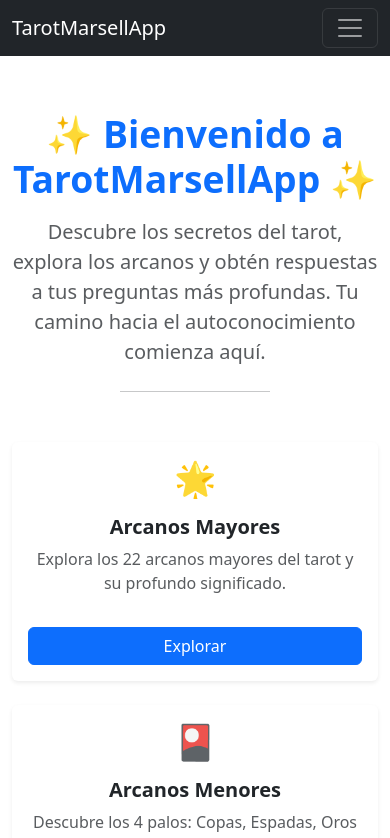
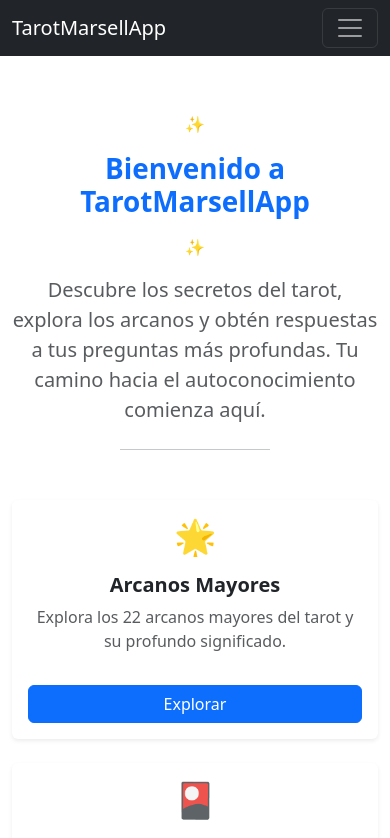
Before and after one commit to Jano6elmar/tarotapp, a React (Vite) app: page / in a window 390 px wide. Shown: the top 838 px of the page. Built offline with nearby package versions, Linux system fonts and the light colour scheme.

Commit message:
Fix: Configurar basename para GitHub Pages

```diff
--- a/src/App.css
+++ b/src/App.css
@@ -66,6 +66,24 @@
 }
 
 /* Estilos para la página de inicio */
+.titulo-bienvenida {
+  font-size: clamp(1.5rem, 5vw, 3.5rem);
+}
+
+.estrella-decorativa {
+  font-size: clamp(2rem, 4vw, 3rem);
+}
+
+/* Responsive para móvil */
+@media (max-width: 768px) {
+  .titulo-bienvenida {
+    font-size: 1.8rem !important;
+  }
+  .estrella-decorativa {
+    font-size: 2rem !important;
+  }
+}
+
 .hover-card {
   transition: all 0.3s ease;
   cursor: pointer;
--- a/src/App.jsx
+++ b/src/App.jsx
@@ -123,8 +123,11 @@ function AppContent() {
 }
 
 export default function App() {
+  // Configurar basename según el entorno
+  const basename = import.meta.env.BASE_URL || '/';
+
   return (
-    <Router>
+    <Router basename={basename}>
       <AppContent />
     </Router>
   );
--- a/src/pages/Home.jsx
+++ b/src/pages/Home.jsx
@@ -5,9 +5,13 @@ export default function Home() {
     <div className="container py-5">
       {/* Sección de Bienvenida */}
       <div className="text-center mb-5">
-        <h1 className="display-3 fw-bold text-primary mb-3">
-          ✨ Bienvenido a TarotMarsellApp ✨
-        </h1>
+        <div className="d-flex justify-content-center align-items-center gap-3 mb-3 flex-wrap">
+          <span className="estrella-decorativa">✨</span>
+          <h1 className="titulo-bienvenida fw-bold text-primary mb-0">
+            Bienvenido a TarotMarsellApp
+          </h1>
+          <span className="estrella-decorativa">✨</span>
+        </div>
         <p className="lead text-muted mx-auto" style={{ maxWidth: "700px" }}>
           Descubre los secretos del tarot, explora los arcanos y obtén respuestas
           a tus preguntas más profundas. Tu camino hacia el autoconocimiento
--- a/vite.config.js
+++ b/vite.config.js
@@ -2,9 +2,9 @@ import { defineConfig } from 'vite'
 import react from '@vitejs/plugin-react'
 
 // https://vite.dev/config/
-export default defineConfig({
+export default defineConfig(({ mode }) => ({
   plugins: [react()],
-  base: process.env.NODE_ENV === 'production' ? '/tarotapp/' : '/',
+  base: mode === 'production' ? '/tarotapp/' : '/',
 
 
   server: {
@@ -15,4 +15,4 @@ export default defineConfig({
       },
     },
   },
-});
+}));
```
